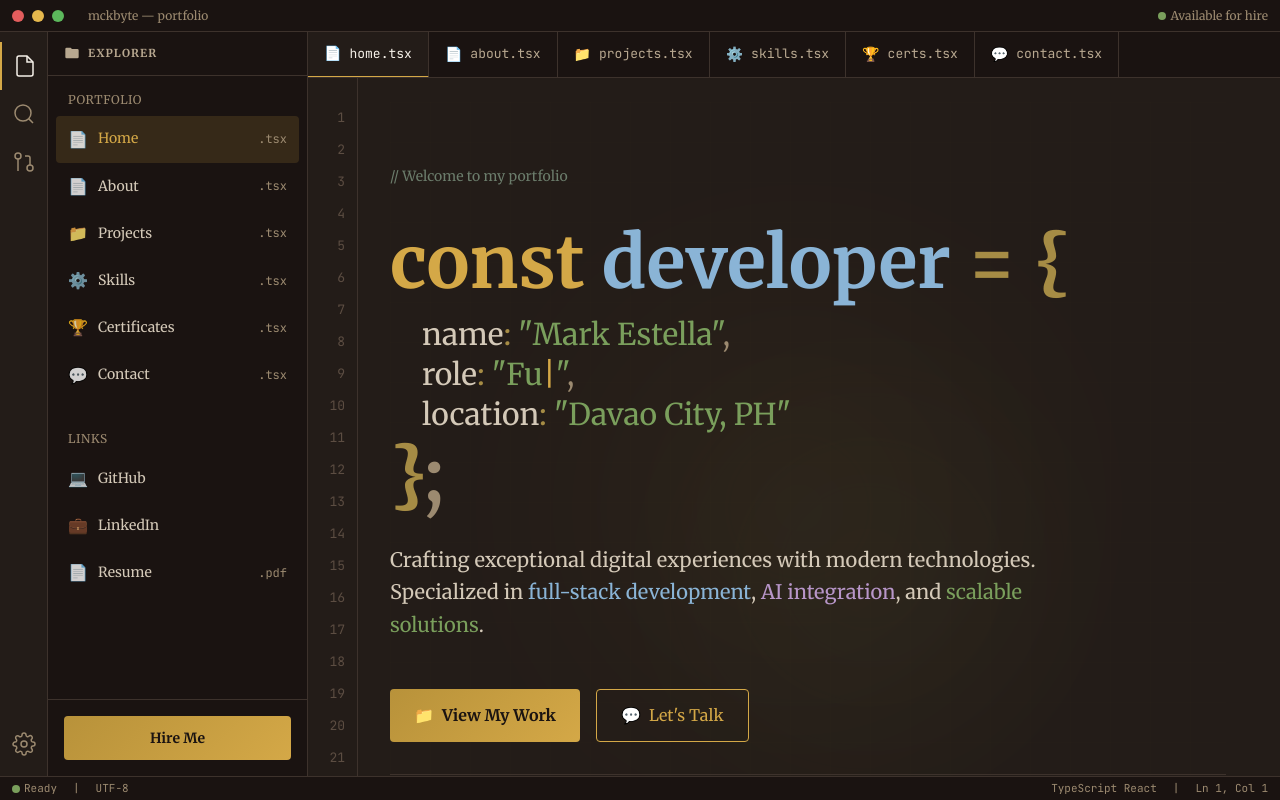
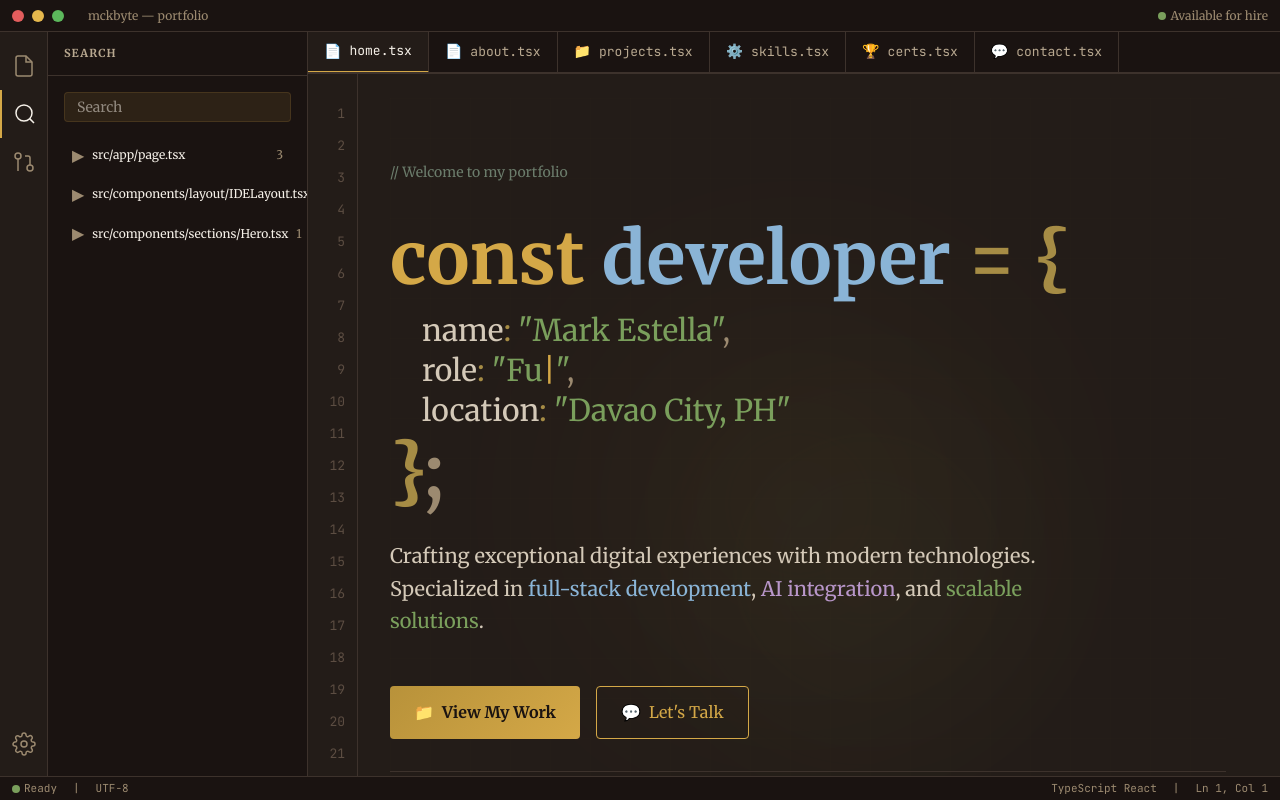
Before and after one commit to markestella/portfolio_v2, a Next.js app: page / in a window 1280 px wide. Both pictures are taken after a click on the element 23 px from the left and 114 px from the top of the page. Built offline with nearby package versions, Linux system fonts and the light colour scheme.

Commit message:
fix: bugs on the ide

```diff
--- a/src/app/globals.css
+++ b/src/app/globals.css
@@ -605,10 +605,6 @@
   .main-content {
     padding: 20px 16px;
   }
-
-  .ide-tabs {
-    padding-left: 48px;
-  }
 }
 
 @media (max-width: 640px) {
--- a/src/components/layout/ContentWithLines.tsx
+++ b/src/components/layout/ContentWithLines.tsx
@@ -20,26 +20,59 @@ export default function ContentWithLines({
     if (!contentRef.current) return;
 
     const calculateLines = () => {
-      const contentHeight = contentRef.current?.scrollHeight || 0;
-      const lineHeight = 32; // Match the line-number height in CSS
-      const lines = Math.ceil(contentHeight / lineHeight);
-      setLineCount(lines);
+      if (!contentRef.current) return;
+
+      const styles = window.getComputedStyle(contentRef.current);
+      const verticalPadding = (parseFloat(styles.paddingTop) || 0) + (parseFloat(styles.paddingBottom) || 0);
+
+      // Calculate height based on content box only (excluding padding)
+      const contentHeight = contentRef.current.clientHeight - verticalPadding;
+      const lineHeight = 32;
+
+      const lines = Math.floor(contentHeight / lineHeight);
+      setLineCount(Math.max(1, lines));
     };
 
-    calculateLines();
+    // Use a small delay to ensure rendering is complete
+    const timer = setTimeout(calculateLines, 100);
 
     // Recalculate on resize
-    const resizeObserver = new ResizeObserver(calculateLines);
-    resizeObserver.observe(contentRef.current);
+    const resizeObserver = new ResizeObserver((entries) => {
+        for (const entry of entries) {
+           if (entry.target === contentRef.current) {
+             // entry.contentRect.height excludes padding/border
+             const contentHeight = entry.contentRect.height;
+             const lineHeight = 32;
+             const lines = Math.floor(contentHeight / lineHeight);
 
-    return () => resizeObserver.disconnect();
+             setLineCount(prev => {
+                const newLines = Math.max(1, lines);
+                return prev !== newLines ? newLines : prev;
+             });
+           }
+        }
+    });
+
+    // Also use MutationObserver to detect content changes
+    const mutationObserver = new MutationObserver(calculateLines);
+
+    if (contentRef.current) {
+      resizeObserver.observe(contentRef.current);
+      mutationObserver.observe(contentRef.current, { childList: true, subtree: true, attributes: true });
+    }
+
+    return () => {
+        resizeObserver.disconnect();
+        mutationObserver.disconnect();
+        clearTimeout(timer);
+    };
   }, [children]);
 
   return (
     <div className="content-with-lines">
       {showLineNumbers && (
         <div className="line-numbers hidden lg:block" aria-hidden="true">
-          {Array.from({ length: Math.max(lineCount, 30) }, (_, i) => (
+          {Array.from({ length: lineCount }, (_, i) => (
             <div key={i} className="line-number">
               {startLine + i}
             </div>
--- a/src/components/layout/IDELayout.tsx
+++ b/src/components/layout/IDELayout.tsx
@@ -25,11 +25,30 @@ interface IDELayoutProps {
   activeSection?: string;
 }
 
+type SidebarView = 'explorer' | 'search' | 'git' | 'settings';
+
 export default function IDELayout({ children, activeSection = 'home' }: IDELayoutProps) {
   const [isSidebarOpen, setIsSidebarOpen] = useState(false);
   const [currentSection, setCurrentSection] = useState(activeSection);
   const [isMobile, setIsMobile] = useState(false);
+  const [activeView, setActiveView] = useState<SidebarView>('explorer');
+  const [searchQuery, setSearchQuery] = useState('');
   const mainRef = useRef<HTMLElement>(null);
+
+  // Mock Git Data
+  const gitChanges = [
+    { file: 'src/app/page.tsx', status: 'M', name: 'page.tsx' },
+    { file: 'src/components/layout/IDELayout.tsx', status: 'M', name: 'IDELayout.tsx' },
+    { file: 'src/styles/globals.css', status: 'M', name: 'globals.css' },
+    { file: 'src/components/Sidebar.tsx', status: 'A', name: 'Sidebar.tsx' },
+  ];
+
+  // Mock Search Data
+  const searchResults = [
+    { file: 'src/app/page.tsx', matches: 3, preview: '...import VintageHero...' },
+    { file: 'src/components/layout/IDELayout.tsx', matches: 5, preview: '...const [activeView, setActiveView]...' },
+    { file: 'src/components/sections/Hero.tsx', matches: 1, preview: '...export default function Hero...' },
+  ];
 
   // Handle responsive detection
   useEffect(() => {
@@ -75,7 +94,10 @@ export default function IDELayout({ children, activeSection = 'home' }: IDELayou
     };
   }, []);
 
-  const handleNavClick = useCallback((id: string) => {
+  const handleNavClick = useCallback((id: string, e?: React.MouseEvent) => {
+    if (e) {
+      e.preventDefault();
+    }
     setCurrentSection(id);
     if (isMobile) {
       setIsSidebarOpen(false);
@@ -90,6 +112,15 @@ export default function IDELayout({ children, activeSection = 'home' }: IDELayou
   const closeSidebar = useCallback(() => {
     setIsSidebarOpen(false);
   }, []);
+
+  const handleActivityClick = (view: SidebarView) => {
+    if (activeView === view && isSidebarOpen) {
+      setIsSidebarOpen(false);
+    } else {
+      setActiveView(view);
+      setIsSidebarOpen(true);
+    }
+  };
 
   return (
     <div className="ide-frame">
@@ -117,8 +148,8 @@ export default function IDELayout({ children, activeSection = 'home' }: IDELayou
         {!isMobile && (
           <aside className="ide-activity-bar">
             <div
-              className={`activity-icon ${isSidebarOpen ? 'active' : ''}`}
-              onClick={() => setIsSidebarOpen(!isSidebarOpen)}
+              className={`activity-icon ${activeView === 'explorer' && isSidebarOpen ? 'active' : ''}`}
+              onClick={() => handleActivityClick('explorer')}
               title="Explorer (Shift+E)"
             >
               <svg width="24" height="24" viewBox="0 0 24 24" fill="none" stroke="currentColor" strokeWidth="1.5">
@@ -126,13 +157,21 @@ export default function IDELayout({ children, activeSection = 'home' }: IDELayou
                 <polyline points="14 2 14 8 20 8" />
               </svg>
             </div>
-            <div className="activity-icon" title="Search">
+            <div
+              className={`activity-icon ${activeView === 'search' && isSidebarOpen ? 'active' : ''}`}
+              onClick={() => handleActivityClick('search')}
+              title="Search (Shift+F)"
+            >
               <svg width="24" height="24" viewBox="0 0 24 24" fill="none" stroke="currentColor" strokeWidth="1.5">
                 <circle cx="11" cy="11" r="8" />
                 <line x1="21" y1="21" x2="16.65" y2="16.65" />
               </svg>
             </div>
-            <div className="activity-icon" title="Source Control">
+            <div
+              className={`activity-icon ${activeView === 'git' && isSidebarOpen ? 'active' : ''}`}
+              onClick={() => handleActivityClick('git')}
+              title="Source Control (Ctrl+Shift+G)"
+            >
               <svg width="24" height="24" viewBox="0 0 24 24" fill="none" stroke="currentColor" strokeWidth="1.5">
                 <circle cx="18" cy="18" r="3" />
                 <circle cx="6" cy="6" r="3" />
@@ -140,7 +179,11 @@ export default function IDELayout({ children, activeSection = 'home' }: IDELayou
                 <line x1="6" y1="9" x2="6" y2="21" />
               </svg>
             </div>
-            <div className="activity-icon mt-auto mb-2" title="Settings">
+            <div
+              className={`activity-icon mt-auto mb-2 ${activeView === 'settings' && isSidebarOpen ? 'active' : ''}`}
+              onClick={() => handleActivityClick('settings')}
+              title="Settings"
+            >
               <svg width="24" height="24" viewBox="0 0 24 24" fill="none" stroke="currentColor" strokeWidth="1.5">
                 <circle cx="12" cy="12" r="3" />
                 <path d="M19.4 15a1.65 1.65 0 0 0 .33 1.82l.06.06a2 2 0 0 1 0 2.83 2 2 0 0 1-2.83 0l-.06-.06a1.65 1.65 0 0 0-1.82-.33 1.65 1.65 0 0 0-1 1.51V21a2 2 0 0 1-2 2 2 2 0 0 1-2-2v-.09A1.65 1.65 0 0 0 9 19.4a1.65 1.65 0 0 0-1.82.33l-.06.06a2 2 0 0 1-2.83 0 2 2 0 0 1 0-2.83l.06-.06a1.65 1.65 0 0 0 .33-1.82 1.65 1.65 0 0 0-1.51-1H3a2 2 0 0 1-2-2 2 2 0 0 1 2-2h.09A1.65 1.65 0 0 0 4.6 9a1.65 1.65 0 0 0-.33-1.82l-.06-.06a2 2 0 0 1 0-2.83 2 2 0 0 1 2.83 0l.06.06a1.65 1.65 0 0 0 1.82.33H9a1.65 1.65 0 0 0 1-1.51V3a2 2 0 0 1 2-2 2 2 0 0 1 2 2v.09a1.65 1.65 0 0 0 1 1.51 1.65 1.65 0 0 0 1.82-.33l.06-.06a2 2 0 0 1 2.83 0 2 2 0 0 1 0 2.83l-.06.06a1.65 1.65 0 0 0-.33 1.82V9a1.65 1.65 0 0 0 1.51 1H21a2 2 0 0 1 2 2 2 2 0 0 1-2 2h-.09a1.65 1.65 0 0 0-1.51 1z" />
@@ -164,6 +207,9 @@ export default function IDELayout({ children, activeSection = 'home' }: IDELayou
 
         {/* Sidebar */}
         <aside className={`ide-sidebar ${isSidebarOpen ? 'open' : 'collapsed'}`}>
+          {/* Sidebar Views */}
+          {activeView === 'explorer' && (
+            <>
               <div className="ide-sidebar-header">
                 <svg className="w-4 h-4" fill="currentColor" viewBox="0 0 24 24">
                   <path d="M10 4H4a2 2 0 0 0-2 2v12a2 2 0 0 0 2 2h16a2 2 0 0 0 2-2V8a2 2 0 0 0-2-2h-8l-2-2z" />
@@ -180,7 +226,7 @@ export default function IDELayout({ children, activeSection = 'home' }: IDELayou
                   <a
                     key={item.id}
                     href={`#${item.id}`}
-                onClick={() => handleNavClick(item.id)}
+                    onClick={(e) => handleNavClick(item.id, e)}
                     className={`sidebar-item ${currentSection === item.id ? 'active' : ''}`}
                   >
                     <span className="sidebar-item-icon">{item.icon}</span>
@@ -222,7 +268,6 @@ export default function IDELayout({ children, activeSection = 'home' }: IDELayou
                 </a>
               </nav>
 
-          {/* Sidebar Footer */}
               <div className="p-4 border-t border-[var(--ide-tab-border)]">
                 <Link
                   href="#contact"
@@ -232,46 +277,120 @@ export default function IDELayout({ children, activeSection = 'home' }: IDELayou
                   Hire Me
                 </Link>
               </div>
+            </>
+          )}
+
+          {activeView === 'search' && (
+            <>
+              <div className="ide-sidebar-header">
+                <span className="uppercase">Search</span>
+              </div>
+              <div className="p-4">
+                <div className="relative mb-4">
+                  <input
+                    type="text"
+                    placeholder="Search"
+                    value={searchQuery}
+                    onChange={(e) => setSearchQuery(e.target.value)}
+                    className="w-full bg-[var(--input)] border border-[var(--border)] rounded px-3 py-1 text-sm text-[var(--foreground)] focus:outline-none focus:border-[var(--primary)]"
+                  />
+                </div>
+                {searchQuery && (
+                  <div className="text-xs text-[var(--text-muted)] mb-2">
+                    {searchResults.length} results found
+                  </div>
+                )}
+                <div className="space-y-1">
+                  {searchResults.map((result, idx) => (
+                    <div key={idx} className="group cursor-pointer">
+                      <div className="flex items-center gap-2 py-1 px-2 hover:bg-[var(--ide-sidebar-hover)] rounded">
+                        <span className="text-[var(--text-muted)]">▶</span>
+                         <span className="text-sm text-[var(--text-primary)] font-mono text-xs">{result.file}</span>
+                         <span className="ml-auto text-[var(--text-muted)] text-xs">{result.matches}</span>
+                      </div>
+                    </div>
+                  ))}
+                </div>
+              </div>
+            </>
+          )}
+
+          {activeView === 'git' && (
+            <>
+               <div className="ide-sidebar-header flex justify-between">
+                <span className="uppercase">Source Control</span>
+                <div className="flex gap-2">
+                  <span className="text-[var(--text-muted)] cursor-pointer hover:text-[var(--text-primary)]">↻</span>
+                  <span className="text-[var(--text-muted)] cursor-pointer hover:text-[var(--text-primary)]">✓</span>
+                </div>
+              </div>
+              <div className="ide-sidebar-nav">
+                 <div className="px-3 py-2 flex justify-between items-center text-xs font-mono text-[var(--parchment-500)] uppercase tracking-wider">
+                  <span>Changes</span>
+                  <span className="bg-[var(--primary)] text-[var(--primary-foreground)] rounded-full px-1.5 py-0.5 text-[10px]">{gitChanges.length}</span>
+                </div>
+                {gitChanges.map((change, idx) => (
+                  <div key={idx} className="sidebar-item group">
+                    <span className={`text-xs w-4 ${change.status === 'M' ? 'text-yellow-500' : 'text-green-500'}`}>{change.status}</span>
+                    <span className="text-sm truncate">{change.name}</span>
+                    <span className="ml-auto text-xs text-[var(--text-muted)] truncate max-w-[60px] opacity-0 group-hover:opacity-100">{change.file}</span>
+                  </div>
+                ))}
+              </div>
+            </>
+          )}
+
+           {activeView === 'settings' && (
+            <>
+               <div className="ide-sidebar-header">
+                <span className="uppercase">Settings</span>
+              </div>
+              <div className="p-4 text-sm text-[var(--text-muted)]">
+                <p>Theme: Vintage Earth</p>
+                <p className="mt-2">Font: Merriweather</p>
+              </div>
+            </>
+          )}
+
         </aside>
 
         {/* Editor Area */}
         <div className="ide-editor-area">
           {/* File Tabs */}
-          <div className="ide-tabs relative">
-            {/* Mobile Menu Button */}
+          {/* File Tabs Area */}
+          <div className="flex bg-[var(--ide-tab-inactive)] border-b border-[var(--ide-tab-border)] shrink-0 h-[42px] items-stretch">
+            {/* Mobile Menu Button - Permanent Left Side */}
+            <div className="lg:hidden flex items-center justify-center border-r border-[var(--ide-tab-border)] w-[42px] relative z-20 bg-[var(--ide-tab-inactive)] shrink-0">
               <button
                 onClick={() => setIsSidebarOpen(!isSidebarOpen)}
-              className="lg:hidden absolute left-2 top-1/2 -translate-y-1/2 w-8 h-8 flex items-center justify-center rounded bg-[var(--espresso-700)] hover:bg-[var(--espresso-600)] transition-colors z-10"
+                className="w-full h-full flex items-center justify-center hover:bg-[var(--ide-sidebar-hover)] transition-colors"
                 aria-label="Toggle sidebar"
               >
                 <svg
-                className="w-4 h-4 text-[var(--parchment-300)]"
+                  className="w-5 h-5 text-[var(--parchment-300)]"
                   fill="none"
                   stroke="currentColor"
                   viewBox="0 0 24 24"
                 >
-                {isSidebarOpen ? (
-                  <path strokeLinecap="round" strokeLinejoin="round" strokeWidth={2} d="M6 18L18 6M6 6l12 12" />
-                ) : (
                   <path strokeLinecap="round" strokeLinejoin="round" strokeWidth={2} d="M4 6h16M4 12h16M4 18h16" />
-                )}
                 </svg>
               </button>
+            </div>
 
-            {/* Spacer for mobile menu button */}
-            <div className="w-10 lg:hidden flex-shrink-0" />
-
+            {/* Scrollable Tabs Container */}
+            <div className="ide-tabs flex-1 border-b-0 overflow-x-auto no-scrollbar">
               {navItems.map((item) => (
                 <a
                   key={item.id}
                   href={`#${item.id}`}
-                onClick={() => handleNavClick(item.id)}
+                  onClick={(e) => handleNavClick(item.id, e)}
                   className={`ide-tab ${currentSection === item.id ? 'active' : ''}`}
                 >
                   <span className="ide-tab-icon">{item.icon}</span>
                   <span>{item.filename}</span>
                 </a>
               ))}
+            </div>
           </div>
 
           {/* Main Content with Line Numbers */}
--- a/src/components/sections/VintageTechSection.tsx
+++ b/src/components/sections/VintageTechSection.tsx
@@ -4,17 +4,26 @@ import Image from 'next/image';
 import { motion } from 'framer-motion';
 import { techStack } from '@/data/techStack';
 
-// Group tech stack by category
-const techCategories = {
-  'Languages': ['TypeScript', 'Javascript', 'Python', 'C#', 'C++', 'Java', 'PHP'],
-  'Frontend': ['React', 'Next.js', 'Vue', 'Tailwind CSS', 'HTML', 'ShadcnUI', 'Ionic', 'Flutter'],
-  'Backend': ['.Net', 'FastAPI', 'Nodejs', 'Node.js'],
-  'Databases': ['PostgreSQL', 'MongoDB', 'MySQL', 'SQLite', 'Firebase'],
-  'DevOps & Tools': ['Docker', 'Git', 'Github', 'Gitlab', 'Vercel', 'AWS', 'Azure'],
-  'AI/ML': ['OpenAI', 'Mistral AI', 'Pytorch', 'Tensorflow'],
+// Highlighted tech to show with icons
+const highlightedTech = [
+  'React', 'TypeScript', 'Next.js', 'Nodejs', 'Python', 'Tailwind CSS', 'PostgreSQL', 'Docker'
+];
+
+// Other tech to show as text-only arrays
+const secondaryStack = {
+  'languages': ['Javascript', 'C#', 'C++', 'Java', 'PHP'],
+  'frameworks': ['Vue', 'Express', '.Net', 'FastAPI', 'Ionic'],
+  'tools': ['Git', 'AWS', 'Firebase', 'Vercel', 'Mistral AI', 'Figma']
 };
 
 export default function VintageTechSection() {
+  // Get full objects for highlighted tech
+  const highlightedItems = techStack.filter(item =>
+    highlightedTech.some(h => h.toLowerCase() === item.name.toLowerCase() || item.name.toLowerCase().includes(h.toLowerCase()))
+  );
+  // Remove duplicates
+  const uniqueHighlighted = Array.from(new Map(highlightedItems.map(item => [item.name, item])).values());
+
   return (
     <section className="section relative" id="tech">
       <div className="grid-pattern opacity-20" />
@@ -27,66 +36,56 @@ export default function VintageTechSection() {
         className="relative z-10"
       >
         {/* Section Header */}
-        <div className="mb-12">
+        <div className="mb-10">
           <div className="font-mono text-sm text-[var(--syntax-comment)] mb-2">
             {'//'} Section: Technical Skills
           </div>
-          <h2 className="text-3xl sm:text-4xl md:text-5xl font-bold">
+          <h2 className="text-3xl sm:text-4xl font-bold">
             <span className="syntax-keyword">const</span>{' '}
-            <span className="syntax-function">techStack</span>{' '}
+            <span className="syntax-function">stack</span>{' '}
             <span className="syntax-bracket">=</span>{' '}
             <span className="syntax-bracket">{'{'}</span>
           </h2>
         </div>
 
-        {/* Tech Categories */}
         <div className="pl-4 sm:pl-8 space-y-8 mb-8">
-          {Object.entries(techCategories).map(([category, techNames], categoryIndex) => {
-            // Filter tech items that match the category
-            const categoryTech = techStack.filter(tech =>
-              techNames.some(name =>
-                tech.name.toLowerCase().includes(name.toLowerCase()) ||
-                name.toLowerCase().includes(tech.name.toLowerCase())
-              )
-            );
 
-            if (categoryTech.length === 0) return null;
-
-            return (
+          {/* Highlighted Stack (Icons) */}
           <motion.div
-                key={category}
             initial={{ opacity: 0, x: -20 }}
             whileInView={{ opacity: 1, x: 0 }}
             viewport={{ once: true }}
-                transition={{ delay: categoryIndex * 0.1 }}
           >
             <div className="font-mono text-sm mb-4">
-                  <span className="syntax-property">{category.toLowerCase().replace(/[\/\s&]+/g, '_')}</span>
+              <span className="syntax-property">core_technologies</span>
               <span className="syntax-bracket">:</span>{' '}
               <span className="syntax-bracket">[</span>
             </div>
 
-                <div className="pl-4 sm:pl-6 flex flex-wrap gap-3">
-                  {categoryTech.map((tech, index) => (
+            <div className="pl-4 sm:pl-6 grid grid-cols-2 sm:grid-cols-3 md:grid-cols-4 lg:grid-cols-4 gap-4 max-w-3xl">
+              {uniqueHighlighted.map((tech, index) => (
                 <motion.div
                   key={tech.name}
-                      initial={{ opacity: 0, scale: 0.8 }}
+                  initial={{ opacity: 0, scale: 0.9 }}
                   whileInView={{ opacity: 1, scale: 1 }}
                   viewport={{ once: true }}
-                      transition={{ delay: index * 0.03 }}
-                      className="vintage-card p-3 flex items-center gap-3 hover:border-[var(--gold-accent)] transition-all group"
+                  transition={{ delay: index * 0.05 }}
+                  className="flex items-center gap-3 p-2 rounded cursor-default hover:bg-[var(--bg-secondary)] transition-colors"
                 >
-                      <div className="relative w-8 h-8 flex-shrink-0">
+                  <div className="relative w-6 h-6 flex-shrink-0">
                     <Image
                       src={tech.icon}
                       alt={tech.name}
                       fill
-                          className="object-contain filter group-hover:brightness-110 transition-all"
+                      className="object-contain"
                     />
                   </div>
-                      <span className="text-sm text-[var(--parchment-200)] group-hover:text-[var(--gold-accent)] transition-colors">
-                        {tech.name}
+                  <span className="text-sm font-mono text-[var(--parchment-200)]">
+                    &quot;{tech.name}&quot;
                   </span>
+                  {index !== uniqueHighlighted.length - 1 && (
+                    <span className="text-[var(--parchment-500)]">,</span>
+                  )}
                 </motion.div>
               ))}
             </div>
@@ -96,46 +95,37 @@ export default function VintageTechSection() {
               <span className="text-[var(--parchment-500)]">,</span>
             </div>
           </motion.div>
-            );
-          })}
+
+          {/* Secondary Stack (Text Only Arrays) */}
+          {Object.entries(secondaryStack).map(([category, items], idx) => (
+            <motion.div
+              key={category}
+              initial={{ opacity: 0, x: -20 }}
+              whileInView={{ opacity: 1, x: 0 }}
+              viewport={{ once: true }}
+              transition={{ delay: 0.2 + (idx * 0.1) }}
+            >
+              <div className="font-mono text-sm">
+                <span className="syntax-property">{category}</span>
+                <span className="syntax-bracket">:</span>{' '}
+                <span className="syntax-bracket">[</span>
+                <span className="text-[var(--syntax-string)] ml-2 leading-relaxed">
+                  {items.map((item, i) => (
+                    <span key={item} className="inline-block mr-2 hover:text-[var(--gold-accent)] transition-colors cursor-crosshair">
+                      &quot;{item}&quot;{i !== items.length - 1 ? ',' : ''}
+                    </span>
+                  ))}
+                </span>
+                <span className="syntax-bracket">]</span>
+                <span className="text-[var(--parchment-500)]">{idx !== Object.keys(secondaryStack).length - 1 ? ',' : ''}</span>
               </div>
-
-        {/* All Tech (Scrollable) */}
-        <div className="pl-4 sm:pl-8 mb-8">
-          <div className="font-mono text-sm text-[var(--syntax-comment)] mb-4">
-            {'//'} All {techStack.length}+ technologies
-          </div>
-
-          <div className="vintage-card p-6 overflow-hidden">
-            <div className="flex flex-wrap gap-2">
-              {techStack.map((tech, index) => (
-                <motion.div
-                  key={tech.name}
-                  initial={{ opacity: 0 }}
-                  whileInView={{ opacity: 1 }}
-                  viewport={{ once: true }}
-                  transition={{ delay: index * 0.02 }}
-                  className="flex items-center gap-2 px-3 py-1.5 bg-[var(--espresso-600)] rounded hover:bg-[var(--espresso-500)] transition-colors group"
-                >
-                  <div className="relative w-4 h-4">
-                    <Image
-                      src={tech.icon}
-                      alt={tech.name}
-                      fill
-                      className="object-contain"
-                    />
-                  </div>
-                  <span className="text-xs text-[var(--parchment-300)] group-hover:text-[var(--parchment-100)]">
-                    {tech.name}
-                  </span>
             </motion.div>
           ))}
-            </div>
-          </div>
+
         </div>
 
         {/* Closing bracket */}
-        <h2 className="text-3xl sm:text-4xl md:text-5xl font-bold">
+        <h2 className="text-3xl sm:text-4xl font-bold mt-8">
           <span className="syntax-bracket">{'}'}</span>
           <span className="text-[var(--parchment-500)]">;</span>
         </h2>
```
Lines whose indentation alone changed are shown as unchanged.
